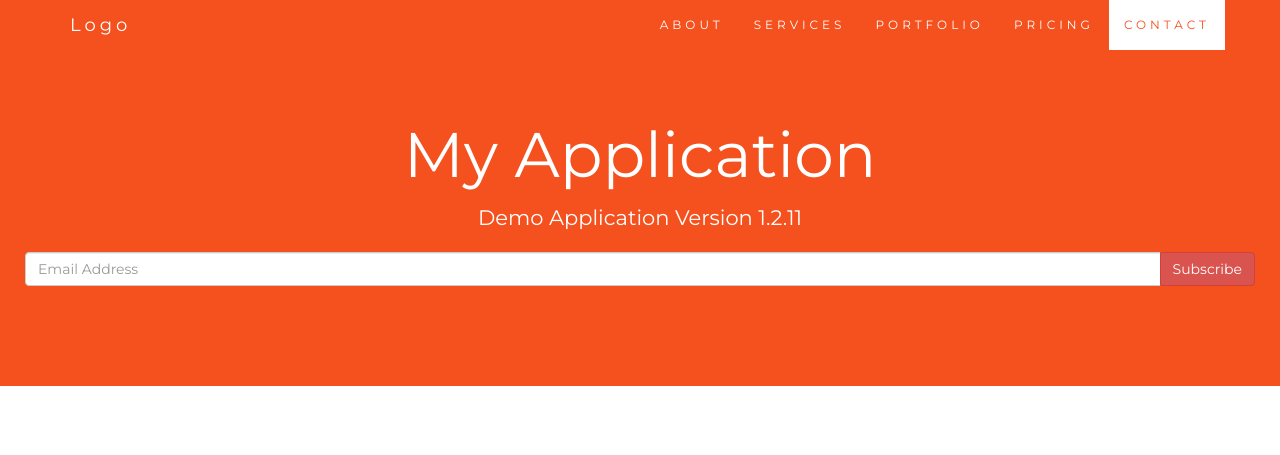
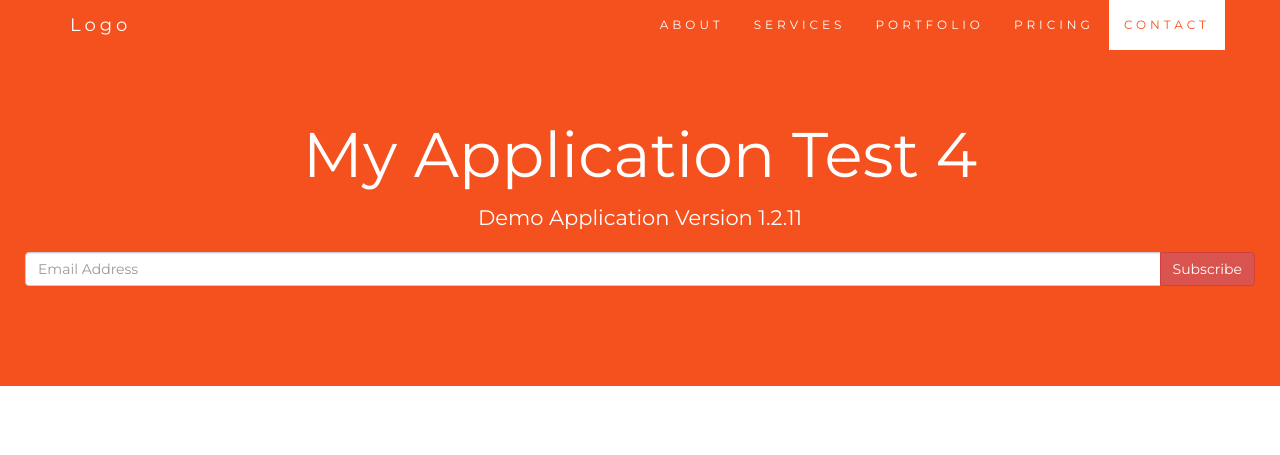
Before and after one commit to misgav777/Homework-nodejs, a website: page index.html in a window 1280 px wide. Shown: the top 455 px of the page. Drawn offline with nearby package versions, Linux system fonts and the light colour scheme; some packages are replaced by stand-ins of ours.

Commit message:
fix: change the title (#7)

```diff
--- a/index.html
+++ b/index.html
@@ -215,7 +215,7 @@
 </nav>
 
 <div class="jumbotron text-center">
-  <h1>My Application</h1>
+  <h1>My Application Test 4</h1>
   <p>Demo Application Version 1.2.11</p>
   <form>
     <div class="input-group">
```
